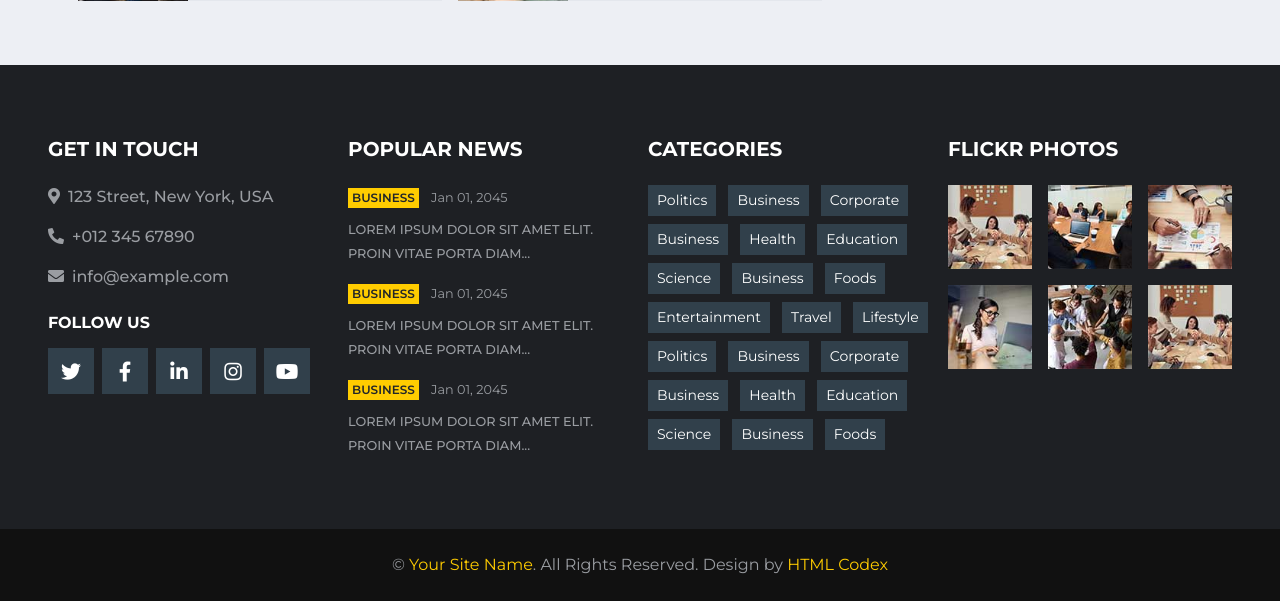
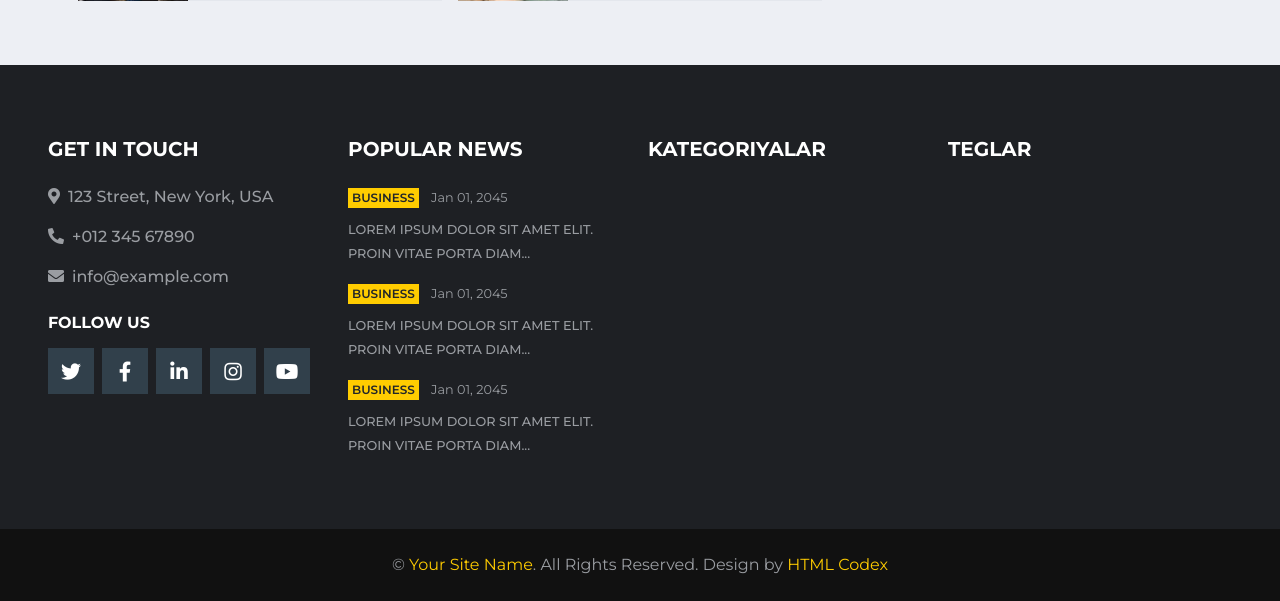
Before and after one commit to Samandar-Komilov/biznews, a Django app: page / in a window 1280 px wide. Shown: the part 3381-3982 px from the top of the page. Run offline with Django 5.2, Linux system fonts and the light colour scheme; data that the repository does not hold is empty; some libraries are stand-ins or nearby versions.

Commit message:
base.html config: all context processors added

```diff
--- a/biznews/settings.py
+++ b/biznews/settings.py
@@ -72,7 +72,10 @@
                 'django.template.context_processors.request',
                 'django.contrib.auth.context_processors.auth',
                 'django.contrib.messages.context_processors.messages',
+                # external
                 'pages.context_processors.current_datetime',
+                'pages.context_processors.categories',
+                'pages.context_processors.tags',
             ],
         },
     },
--- a/pages/context_processors.py
+++ b/pages/context_processors.py
@@ -1,4 +1,23 @@
 from django.utils import timezone
+from . import models
 
 def current_datetime(request):
     return {"current_datetime": timezone.now()}
+
+def categories(request):
+    all_categories = models.Category.objects.all()
+    top_categories = models.Category.objects.all().order_by('id')[:3]
+    dropdown_categories = models.Category.objects.all().order_by('id')[3:]
+    context = {
+        "all_categories": all_categories,
+        "top_categories": top_categories,
+        "dropdown_categories": dropdown_categories,
+    }
+    return context
+
+def tags(request):
+    all_tags = models.Tag.objects.all()
+    context = {
+        "all_tags":all_tags,
+    }
+    return context
--- a/templates/base.html
+++ b/templates/base.html
@@ -37,13 +37,13 @@
                             <a class="nav-link text-body small" href="#">{{current_datetime}}</a>
                         </li>
                         <li class="nav-item border-right border-secondary">
-                            <a class="nav-link text-body small" href="#">Advertise</a>
+                            <a class="nav-link text-body small" href="#">Reklama</a>
                         </li>
                         <li class="nav-item border-right border-secondary">
-                            <a class="nav-link text-body small" href="#">Contact</a>
+                            <a class="nav-link text-body small" href="#">KOntakt</a>
                         </li>
                         <li class="nav-item">
-                            <a class="nav-link text-body small" href="#">Login</a>
+                            <a class="nav-link text-body small" href="#">Tizimga kirish</a>
                         </li>
                     </ul>
                 </nav>
@@ -95,21 +95,22 @@
             </button>
             <div class="collapse navbar-collapse justify-content-between px-0 px-lg-3" id="navbarCollapse">
                 <div class="navbar-nav mr-auto py-0">
-                    <a href="index.html" class="nav-item nav-link active">Home</a>
-                    <a href="category.html" class="nav-item nav-link">Category</a>
-                    <a href="single.html" class="nav-item nav-link">Single News</a>
+                    <a href="index.html" class="nav-item nav-link active">Asosiy</a>
+                    {% for category in top_categories %}
+                    <a href="#" class="nav-item nav-link">{{category}}</a>
+                    {% endfor %}
                     <div class="nav-item dropdown">
-                        <a href="#" class="nav-link dropdown-toggle" data-toggle="dropdown">Dropdown</a>
+                        <a href="#" class="nav-link dropdown-toggle" data-toggle="dropdown">Boshqa kategoriyalar</a>
                         <div class="dropdown-menu rounded-0 m-0">
-                            <a href="#" class="dropdown-item">Menu item 1</a>
-                            <a href="#" class="dropdown-item">Menu item 2</a>
-                            <a href="#" class="dropdown-item">Menu item 3</a>
+                            {% for category in dropdown_categories %}
+                            <a href="#" class="dropdown-item">{{category}}</a>
+                            {% endfor %}
                         </div>
                     </div>
-                    <a href="contact.html" class="nav-item nav-link">Contact</a>
+                    <a href="contact.html" class="nav-item nav-link">Kontakt</a>
                 </div>
                 <div class="input-group ml-auto d-none d-lg-flex" style="width: 100%; max-width: 300px;">
-                    <input type="text" class="form-control border-0" placeholder="Keyword">
+                    <input type="text" class="form-control border-0" placeholder="Qidiruv...">
                     <div class="input-group-append">
                         <button class="input-group-text bg-primary text-dark border-0 px-3"><i
                                 class="fa fa-search"></i></button>
@@ -168,52 +169,19 @@
                 </div>
             </div>
             <div class="col-lg-3 col-md-6 mb-5">
-                <h5 class="mb-4 text-white text-uppercase font-weight-bold">Categories</h5>
+                <h5 class="mb-4 text-white text-uppercase font-weight-bold">Kategoriyalar</h5>
                 <div class="m-n1">
-                    <a href="" class="btn btn-sm btn-secondary m-1">Politics</a>
-                    <a href="" class="btn btn-sm btn-secondary m-1">Business</a>
-                    <a href="" class="btn btn-sm btn-secondary m-1">Corporate</a>
-                    <a href="" class="btn btn-sm btn-secondary m-1">Business</a>
-                    <a href="" class="btn btn-sm btn-secondary m-1">Health</a>
-                    <a href="" class="btn btn-sm btn-secondary m-1">Education</a>
-                    <a href="" class="btn btn-sm btn-secondary m-1">Science</a>
-                    <a href="" class="btn btn-sm btn-secondary m-1">Business</a>
-                    <a href="" class="btn btn-sm btn-secondary m-1">Foods</a>
-                    <a href="" class="btn btn-sm btn-secondary m-1">Entertainment</a>
-                    <a href="" class="btn btn-sm btn-secondary m-1">Travel</a>
-                    <a href="" class="btn btn-sm btn-secondary m-1">Lifestyle</a>
-                    <a href="" class="btn btn-sm btn-secondary m-1">Politics</a>
-                    <a href="" class="btn btn-sm btn-secondary m-1">Business</a>
-                    <a href="" class="btn btn-sm btn-secondary m-1">Corporate</a>
-                    <a href="" class="btn btn-sm btn-secondary m-1">Business</a>
-                    <a href="" class="btn btn-sm btn-secondary m-1">Health</a>
-                    <a href="" class="btn btn-sm btn-secondary m-1">Education</a>
-                    <a href="" class="btn btn-sm btn-secondary m-1">Science</a>
-                    <a href="" class="btn btn-sm btn-secondary m-1">Business</a>
-                    <a href="" class="btn btn-sm btn-secondary m-1">Foods</a>
+                    {% for category in all_categories %}
+                    <a href="" class="btn btn-sm btn-secondary m-1">{{category}}</a>
+                    {% endfor %}
                 </div>
             </div>
             <div class="col-lg-3 col-md-6 mb-5">
-                <h5 class="mb-4 text-white text-uppercase font-weight-bold">Flickr Photos</h5>
-                <div class="row">
-                    <div class="col-4 mb-3">
-                        <a href=""><img class="w-100" src="img/news-110x110-1.jpg" alt=""></a>
-                    </div>
-                    <div class="col-4 mb-3">
-                        <a href=""><img class="w-100" src="img/news-110x110-2.jpg" alt=""></a>
-                    </div>
-                    <div class="col-4 mb-3">
-                        <a href=""><img class="w-100" src="img/news-110x110-3.jpg" alt=""></a>
-                    </div>
-                    <div class="col-4 mb-3">
-                        <a href=""><img class="w-100" src="img/news-110x110-4.jpg" alt=""></a>
-                    </div>
-                    <div class="col-4 mb-3">
-                        <a href=""><img class="w-100" src="img/news-110x110-5.jpg" alt=""></a>
-                    </div>
-                    <div class="col-4 mb-3">
-                        <a href=""><img class="w-100" src="img/news-110x110-1.jpg" alt=""></a>
-                    </div>
+                <h5 class="mb-4 text-white text-uppercase font-weight-bold">Teglar</h5>
+                <div class="m-n1">
+                    {% for tag in all_tags %}
+                    <a href="" class="btn btn-sm btn-secondary m-1">{{tag}}</a>
+                    {% endfor %}
                 </div>
             </div>
         </div>
```
